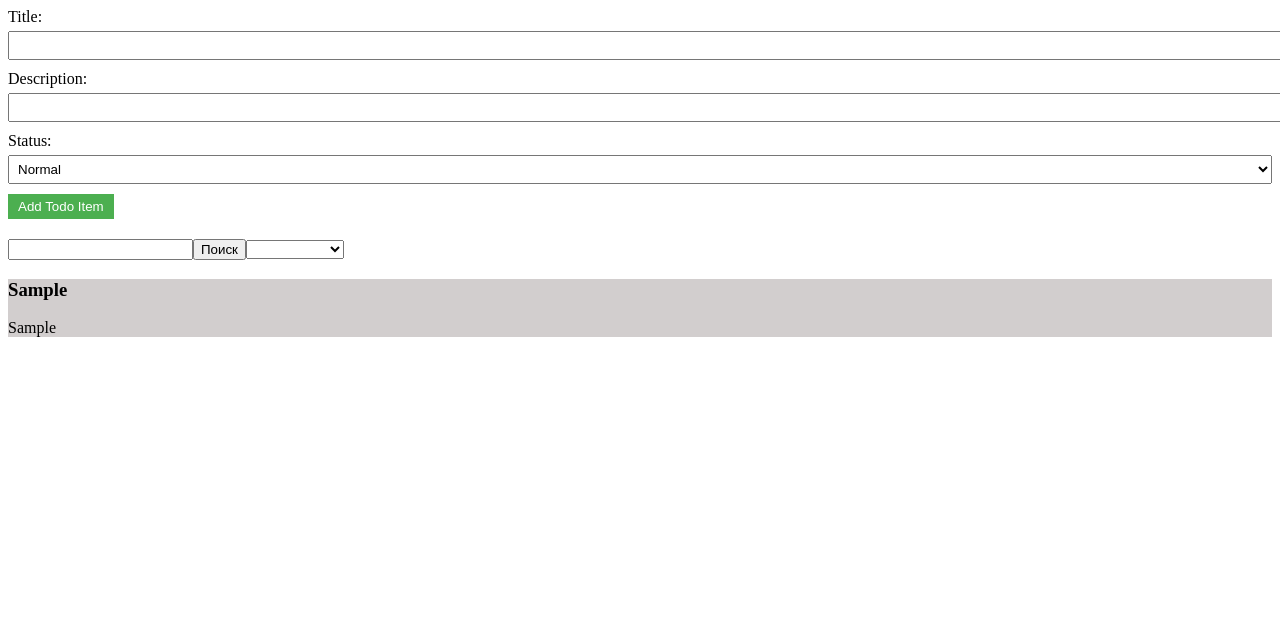
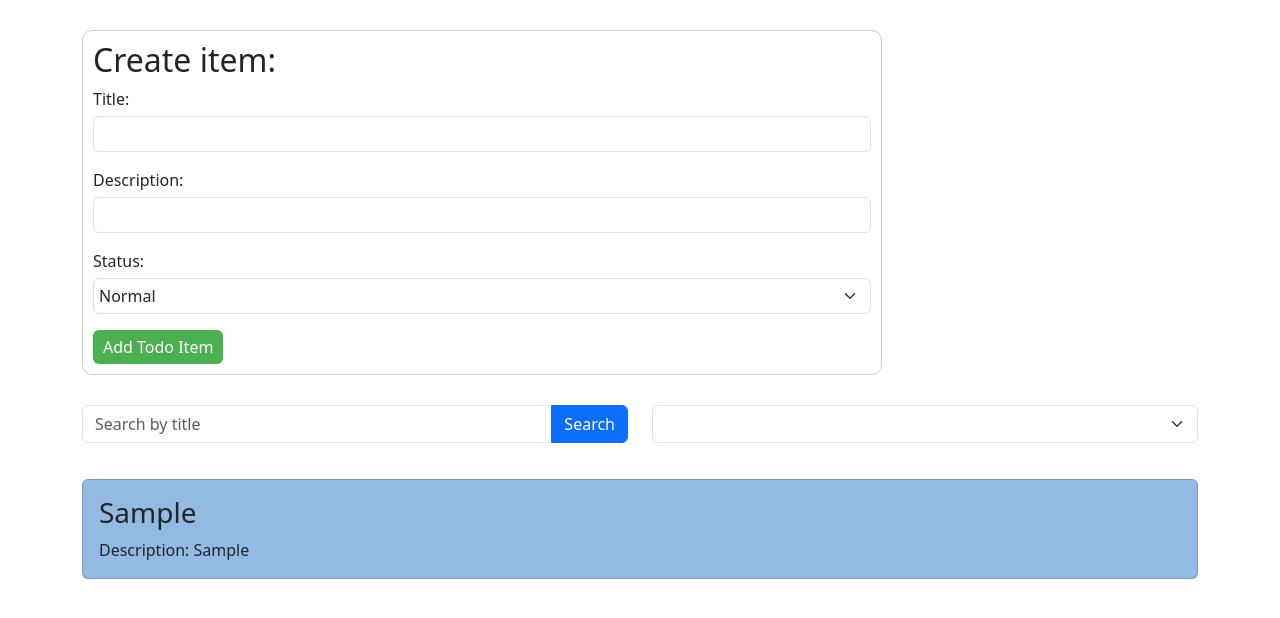
Before and after one commit to Metwet/todolist, an Angular app: page / in a window 1280 px wide. Both pictures are taken after typing "Sample", "Sample" into the empty fields and a click on the button "Add Todo Item". Shown: the top 618 px of the page. Built offline with nearby package versions, Linux system fonts and the light colour scheme.

Commit message:
add styles (bootstrap)

```diff
--- a/package.json
+++ b/package.json
@@ -18,6 +18,7 @@
     "@angular/platform-browser": "^16.0.0",
     "@angular/platform-browser-dynamic": "^16.0.0",
     "@angular/router": "^16.0.0",
+    "bootstrap": "^5.3.0",
     "rxjs": "~7.8.0",
     "tslib": "^2.3.0",
     "zone.js": "~0.13.0"
--- a/src/app/app.component.html
+++ b/src/app/app.component.html
@@ -1 +1 @@
-<app-todo-list></app-todo-list>
+<app-todo-list class="d-flex align-items-top justify-content-center" style="min-height: 100vh;"></app-todo-list>
--- a/src/app/components/todo-form/todo-form.component.css
+++ b/src/app/components/todo-form/todo-form.component.css
@@ -1,5 +1,13 @@
 form {
   margin-bottom: 20px;
+}
+
+.todoForm {
+  max-width: 800px;
+  padding: 10px;
+  border: 1px solid rgb(206, 206, 206);
+  border-radius: 10px;
+  margin: 30px 0;
 }
 
 label {
--- a/src/app/components/todo-form/todo-form.component.html
+++ b/src/app/components/todo-form/todo-form.component.html
@@ -1,19 +1,29 @@
-<form (ngSubmit)="addTodoItem()">
-    <div>
-      <label>Title:</label>
-      <input type="text" [(ngModel)]="newTodoItem.title" name="title" required>
+<form (ngSubmit)="addTodoItem()" class="needs-validation todoForm">
+  <h2>Create item:</h2>
+  <div class="mb-3">
+      <label for="title" class="form-label">Title:</label>
+      <input type="text" class="form-control" id="title" [(ngModel)]="newTodoItem.title" name="title" required>
+      <div class="invalid-feedback">
+          Please enter a title.
       </div>
-    <div>
-      <label>Description:</label>
-      <input type="text" [(ngModel)]="newTodoItem.description" name="description" required>
   </div>
-    <div>
-      <label>Status:</label>
-      <select [(ngModel)]="newTodoItem.status" name="status" required>
+  <div class="mb-3">
+      <label for="description" class="form-label">Description:</label>
+      <input type="text" class="form-control" id="description" [(ngModel)]="newTodoItem.description" name="description" required>
+      <div class="invalid-feedback">
+          Please enter a description.
+      </div>
+  </div>
+  <div class="mb-3">
+      <label for="status" class="form-label">Status:</label>
+      <select class="form-select" id="status" [(ngModel)]="newTodoItem.status" name="status" required>
           <option value="normal">Normal</option>
           <option value="important">Important</option>
           <option value="completed">Completed</option>
       </select>
+      <div class="invalid-feedback">
+          Please select a status.
       </div>
-    <button type="submit">Add Todo Item</button>
+  </div>
+  <button type="submit" class="btn btn-primary">Add Todo Item</button>
 </form>
--- a/src/app/components/todo-item/todo-item.component.css
+++ b/src/app/components/todo-item/todo-item.component.css
@@ -1,5 +1,9 @@
+.todoItem {
+    margin: 20px 0;
+}
+
 .normal {
-    background-color: #d2cece;
+    background-color: #92bae2;
 }
 
 .important {
--- a/src/app/components/todo-item/todo-item.component.html
+++ b/src/app/components/todo-item/todo-item.component.html
@@ -1,4 +1,10 @@
-<div [ngClass]="{ 'normal': todoItem.status === todoStatus.Normal, 'important': todoItem.status === todoStatus.Important, 'completed': todoItem.status === todoStatus.Completed }">
-    <h3>{{ todoItem.title }}</h3>
-    <p>{{ todoItem.description }}</p>
+<div [ngClass]="{
+    'normal': todoItem.status === todoStatus.Normal,
+    'important': todoItem.status === todoStatus.Important,
+    'completed': todoItem.status === todoStatus.Completed
+  }" class="card todoItem">
+    <div class="card-body">
+      <h3 class="card-title">{{ todoItem.title }}</h3>
+      <p class="card-text">Description: {{ todoItem.description }}</p>
+    </div>
 </div>
--- a/src/app/components/todo-list/todo-list.component.html
+++ b/src/app/components/todo-list/todo-list.component.html
@@ -1,20 +1,35 @@
+<div class="container">
+    <div class="row">
+      <div class="col">
         <app-todo-form (addTodoItemEvent)="addTodoItem($event)"></app-todo-form>
-
-<input type="text" [(ngModel)]="searchQuery" (input)="searchItems(searchQuery)">
-<button (click)="searchItems(searchQuery)">Поиск</button>
-
-<select [(ngModel)]="statusFilter" (change)="filterItems(statusFilter)">
-    <option value="">Все статусы</option>
+      </div>
+    </div>
+    <div class="row">
+      <div class="col">
+        <div class="input-group mb-3">
+          <input type="text" class="form-control" [(ngModel)]="searchQuery" (input)="searchItems(searchQuery)" placeholder="Search by title">
+          <button class="btn btn-primary" (click)="searchItems(searchQuery)">Search</button>
+        </div>
+      </div>
+      <div class="col">
+        <div class="input-group mb-3">
+          <select class="form-select" [(ngModel)]="statusFilter" (change)="filterItems(statusFilter)">
+            <option value="">All statuses</option>
             <option value="normal">Normal</option>
             <option value="important">Important</option>
             <option value="completed">Completed</option>
           </select>
-
-
+        </div>
+      </div>
+    </div>
+    <div class="row">
+      <div class="col">
         <div *ngIf="filteredItems.length > 0; else emptyList">
           <app-todo-item *ngFor="let item of filteredItems" [todoItem]="item"></app-todo-item>
         </div>
-
         <ng-template #emptyList>
-  <p>Список пуст</p>
+          <h2>the list is empty</h2>
         </ng-template>
+      </div>
+    </div>
+</div>
--- a/src/styles.css
+++ b/src/styles.css
@@ -1 +1,2 @@
 /* You can add global styles to this file, and also import other style files */
+@import '~bootstrap/dist/css/bootstrap.css';
```
Also changed, not shown: 1 other file (tests, documents, lock files or other folders). Lines whose indentation alone changed are shown as unchanged.
